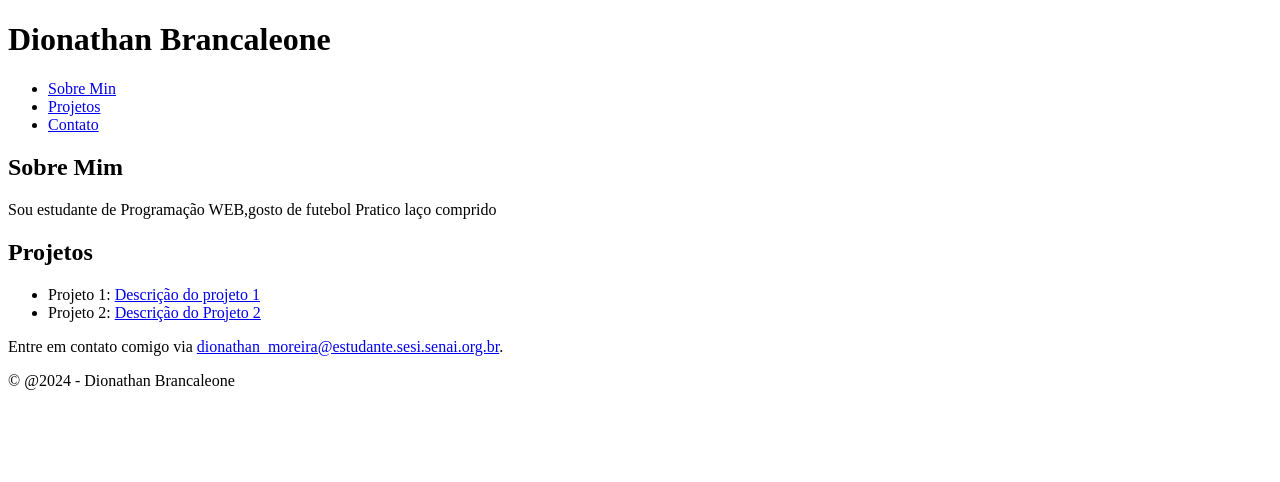
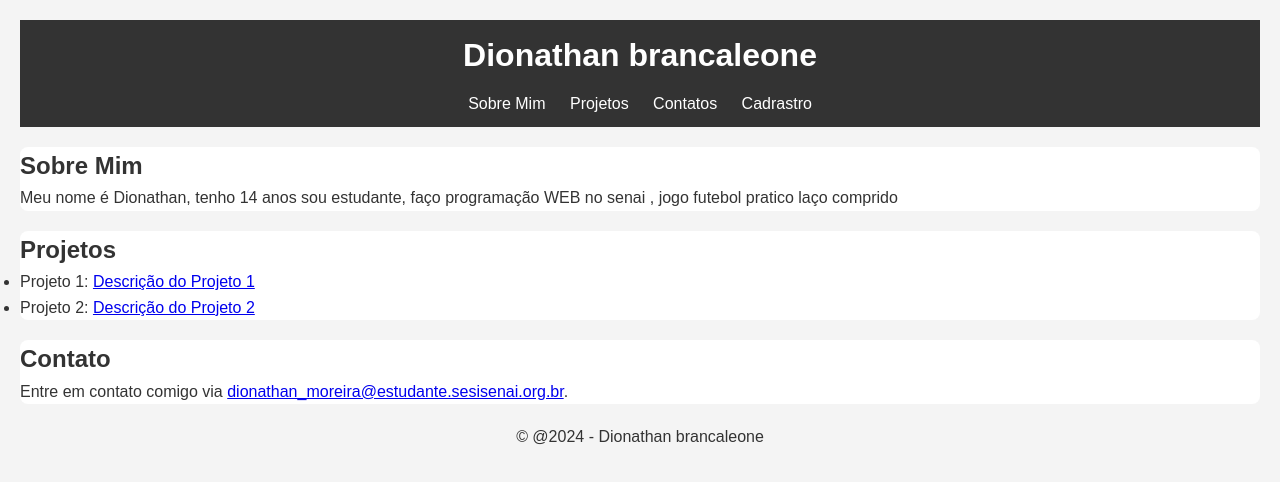
Before and after one commit to dionathan28/Pessoal, a plain HTML site: page index.html in a window 1280 px wide. Drawn offline with Linux system fonts and the light colour scheme.

Commit message:
Update index.html

```diff
--- a/index.html
+++ b/index.html
@@ -1,38 +1,123 @@
 <!DOCTYPE html>
 <html>
+
+
 <head>
-    <title>Pagina Pessoal Dionathan</title>
+  <title> Pagina Pessoal Dionathan brancaleone </title>
 </head>
+<style>
+  * {
+    margin: 0;
+    padding: 0;
+    box-sizing: border-box;
+  }
+
+
+  body {
+    font-family: Arial, sans-serif;
+    background-color: #f4f4f4;
+    color: #333;
+    line-height: 1.6;
+    padding: 20px;
+  }
+
+
+  header {
+    background-color: #333;
+    color: #fff;
+    padding: 10px 0;
+    text-align: center;
+  }
+
+
+  header h1 {
+    margin-bottom: 10px;
+  }
+
+
+  nav ul {
+    list-style: none;
+  }
+
+
+nav ul li {
+    display: inLine;
+    margin: 0 10px;
+  }
+
+
+  nav ul li a {
+    color: #fff;
+    text-decoration: none;
+  }
+
+
+ section {
+  margin: 20px 0;
+ }
+
+section#sobre,
+section#projetos,
+section#contato,
+section#Cadrastro {
+  background-color: #fff;
+  padiing: 20px;
+  border-radius: 8px;
+  box-shadow: 0 0 10px rgba ( 0,  0,  0.1);
+}
+footer{
+  text-align: center;
+  margin-top: 20px;
+}
+</style>
 <body>
   <header>
-    <h1>Dionathan Brancaleone</h1>
+    <h1> Dionathan brancaleone </h1>
     <nav>
       <ul>
-        <li><a href="#sobre">Sobre Min</a></li>
-        <li><a href="#sobre">Projetos</a></li>
-        <li><a href="#sobre">Contato</a></li>
+        <li><a href="#sobre">Sobre Mim</a></li>
+        <li><a href="#projetos">Projetos</a></li>
+        <li><a href="#contato">Contatos</a></li>
+        <li><a href="#Descriçõa">Cadrastro</a></li>
       </ul>
     </nav>
   </header>
 
+
   <section id="sobre">
     <h2>Sobre Mim</h2>
-   <p>Sou estudante de Programação WEB,gosto de  futebol Pratico laço comprido<p>
+    <p>Meu nome é Dionathan, tenho 14 anos sou estudante, faço programação WEB no senai , jogo futebol pratico laço
+      comprido </p>
   </section>
 
-    <section id="Projetos">
-      <h2> Projetos</h2>
+
+
+
+  <section id="projetos">
+    <h2>Projetos</h2>
     <ul>
-       <li>Projeto 1: <a href="#">Descrição do projeto 1</a></li>
+      <li>Projeto 1: <a href="#">Descrição do Projeto 1</a></li>
       <li>Projeto 2: <a href="#">Descrição do Projeto 2</a></li>
     </ul>
-    </section>
-<section id="Contato">
-    <p>Entre em contato comigo via <a href="mailto:dionathan_moreira@estudante.sesi.senai.org.br">dionathan_moreira@estudante.sesi.senai.org.br</a>.</p>
+
   </section>
 
+
+
+
+  <section id="contato">
+    <h2>Contato</h2>
+    <p>Entre em contato comigo via <a href="mailto:dionathan_moreira@estudante.
+        sesisenai.org.br">dionathan_moreira@estudante.sesisenai.org.br</a>.</p>
+  </section>
+
+
+
+
   <footer>
-          <p>&copy; @2024 - Dionathan Brancaleone
-        </froter>
+    <p>&copy; @2024 - Dionathan brancaleone</p>
+  </footer>
 </body>
+
+
 </html>
```
Lines whose indentation alone changed are shown as unchanged.
